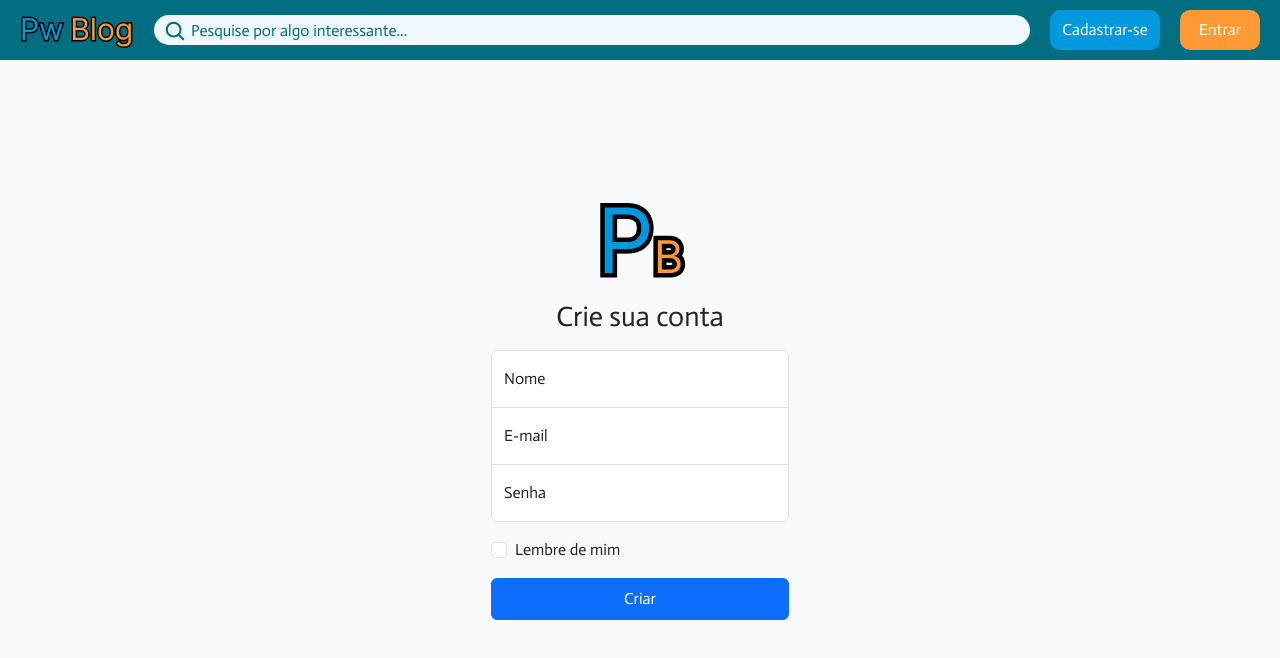
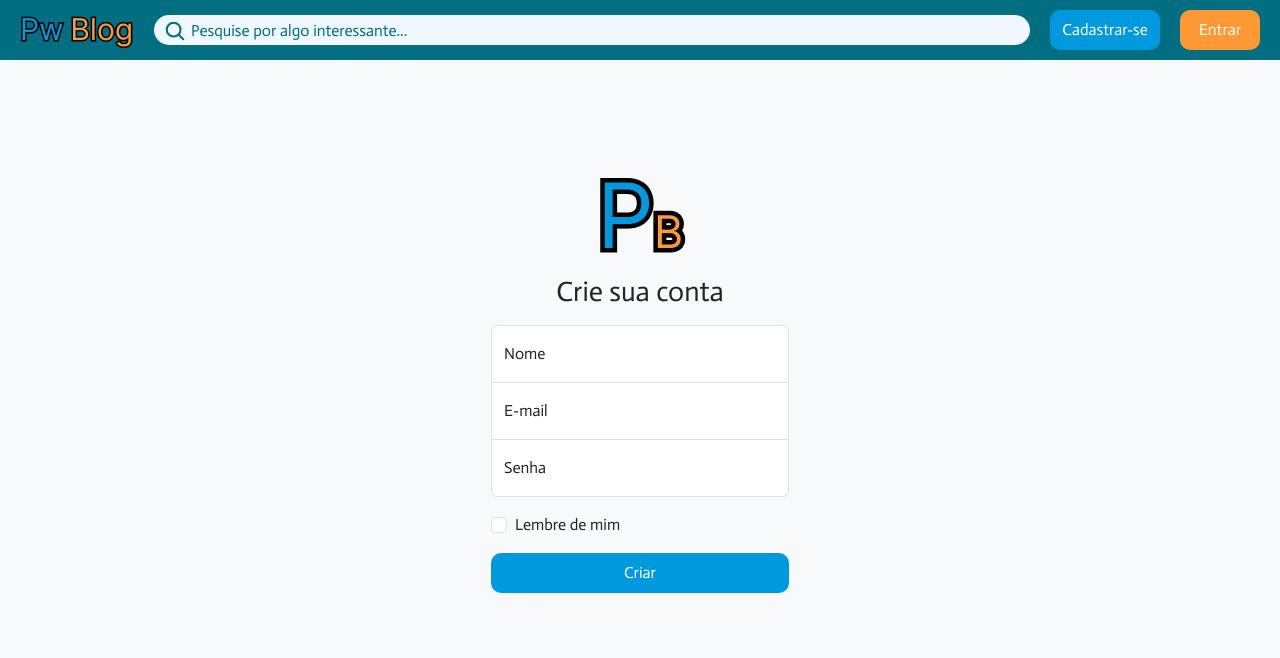
Before and after one commit to KevinWillyan456/purchaseway-blog, a React (Vite) app: page /singin in a window 1280 px wide. Shown: the top 658 px of the page. Built offline with nearby package versions, Linux system fonts and the light colour scheme; no server answers.

Commit message:
feat: criação do sistema de login com o google

```diff
--- a/package.json
+++ b/package.json
@@ -10,10 +10,12 @@
     "preview": "vite preview"
   },
   "dependencies": {
+    "@react-oauth/google": "^0.12.1",
     "axios": "^1.6.8",
     "bootstrap": "^5.3.2",
     "date-fns": "^3.6.0",
     "js-cookie": "^3.0.5",
+    "jwt-decode": "^4.0.0",
     "react": "^18.2.0",
     "react-bootstrap": "^2.9.0",
     "react-dom": "^18.2.0",
--- /dev/null
+++ b/src/components/continuewithgoogle/ContinueWithGoogle.tsx
@@ -0,0 +1,156 @@
+import axios from 'axios'
+import { IGoogleLogin } from '../../contexts/GlobalContext'
+import AlertComponent from '../alertcomponent/AlertComponent'
+import { useState } from 'react'
+import { GoogleLogin } from '@react-oauth/google'
+import { jwtDecode } from 'jwt-decode'
+import Cookies from 'js-cookie'
+
+function ContinueWithGoogle() {
+    const [showAlertComponent, setShowAlertComponent] = useState<boolean>(false)
+    const [messageAlertComponent, setMessageAlertComponent] =
+        useState<string>('')
+    const [typeAlertComponent, setTypeAlertComponent] = useState<
+        'success' | 'error'
+    >('success')
+    const [onceSubmit, setOnceSubmit] = useState<boolean>(false)
+
+    const handleGoogleMethod = (data: IGoogleLogin) => {
+        if (onceSubmit) return
+        setOnceSubmit(true)
+
+        const pictureFormatted = data.picture.replace('s96-c', 's400-c')
+
+        axios
+            .post(
+                import.meta.env.VITE_API_URL + '/users',
+                {
+                    nome: data.name,
+                    email: data.email,
+                    senha: data.sub,
+                    picture: pictureFormatted,
+                    stayConnected: true,
+                },
+                {
+                    headers: {
+                        'Content-Type': 'application/json',
+                        Authorization: import.meta.env.VITE_API_KEY,
+                    },
+                }
+            )
+            .then((response) => {
+                Cookies.set('token', response.data.token, {
+                    expires: response.data.stayConnected ? 7 : 1,
+                })
+
+                if (response.status === 201) {
+                    window.location.href = '/dashboard'
+                }
+            })
+            .catch((error) => {
+                if (error.response?.status === 409) {
+                    axios
+                        .post(
+                            import.meta.env.VITE_API_URL + '/login',
+                            {
+                                email: data.email,
+                                senha: data.sub,
+                                stayConnected: true,
+                            },
+                            {
+                                headers: {
+                                    'Content-Type': 'application/json',
+                                    Authorization: import.meta.env.VITE_API_KEY,
+                                },
+                            }
+                        )
+                        .then((response) => {
+                            Cookies.set('token', response.data.token, {
+                                expires: response.data.stayConnected ? 7 : 1,
+                            })
+
+                            if (response.status === 200) {
+                                window.location.href = '/dashboard'
+                            }
+                        })
+                        .catch((error) => {
+                            if (
+                                error.response?.status === 401 ||
+                                error.response?.status === 404
+                            ) {
+                                setShowAlertComponent(true)
+                                setMessageAlertComponent(
+                                    'Email ou senha incorretos'
+                                )
+                                setTypeAlertComponent('error')
+
+                                setTimeout(() => {
+                                    setShowAlertComponent(false)
+                                }, 3000)
+                            } else {
+                                setShowAlertComponent(true)
+                                setMessageAlertComponent(
+                                    'Erro ao fazer login, tente novamente'
+                                )
+                                setTypeAlertComponent('error')
+
+                                setTimeout(() => {
+                                    setShowAlertComponent(false)
+                                }, 3000)
+                            }
+                        })
+                } else {
+                    setShowAlertComponent(true)
+                    setMessageAlertComponent(
+                        'Erro ao criar conta, tente novamente'
+                    )
+                    setTypeAlertComponent('error')
+
+                    setTimeout(() => {
+                        setShowAlertComponent(false)
+                    }, 3000)
+                }
+            })
+            .finally(() => {
+                setOnceSubmit(false)
+            })
+    }
+
+    return (
+        <>
+            <GoogleLogin
+                onSuccess={(credentialResponse) => {
+                    const decoded = jwtDecode(
+                        credentialResponse?.credential as string
+                    )
+
+                    handleGoogleMethod(decoded as IGoogleLogin)
+                }}
+                onError={() => {
+                    setShowAlertComponent(true)
+                    setMessageAlertComponent(
+                        'Erro ao fazer login com o Google, tente novamente'
+                    )
+                    setTypeAlertComponent('error')
+
+                    setTimeout(() => {
+                        setShowAlertComponent(false)
+                    }, 3000)
+                }}
+                size="large"
+                text="continue_with"
+                shape="circle"
+                logo_alignment="center"
+                width={300}
+            />
+            <AlertComponent
+                show={showAlertComponent}
+                onHide={() => setShowAlertComponent(false)}
+                message={messageAlertComponent}
+                type={typeAlertComponent}
+            />
+        </>
+    )
+}
+
+export default ContinueWithGoogle
--- a/src/components/mainlogin/MainLogin.css
+++ b/src/components/mainlogin/MainLogin.css
@@ -31,3 +31,24 @@
 .main-singin-create-account {
     text-align: center;
 }
+.main-login-button,
+.main-singin-button {
+    transition: 200ms;
+    width: 100%;
+    height: 40px;
+    border-radius: 10px;
+    background: var(--color-blue);
+    border: none;
+    color: var(--color-white);
+    font-size: 16px;
+    cursor: pointer;
+    display: flex;
+    align-items: center;
+    justify-content: center;
+    margin-top: 10px;
+    margin-bottom: 12px;
+}
+.main-login-button:hover,
+.main-singin-button:hover {
+    background-color: var(--color-dark-blue);
+}
--- a/src/components/mainlogin/MainLogin.tsx
+++ b/src/components/mainlogin/MainLogin.tsx
@@ -3,6 +3,7 @@ import Cookies from 'js-cookie'
 import './MainLogin.css'
 import { useState } from 'react'
 import AlertComponent from '../alertcomponent/AlertComponent'
+import ContinueWithGoogle from '../continuewithgoogle/ContinueWithGoogle'
 
 function MainLogin() {
     const [showAlertComponent, setShowAlertComponent] = useState(false)
@@ -160,13 +161,12 @@ function MainLogin() {
                             Lembre de mim
                         </label>
                     </div>
-                    <button
-                        className="btn btn-primary w-100 py-2"
-                        type="submit"
-                    >
+                    <button className="main-login-button" type="submit">
                         Entrar
                     </button>
                 </form>
+
+                <ContinueWithGoogle />
             </section>
 
             <AlertComponent
--- a/src/components/mainsingin/MainSingIn.tsx
+++ b/src/components/mainsingin/MainSingIn.tsx
@@ -3,6 +3,7 @@ import Cookies from 'js-cookie'
 import './MainSingIn.css'
 import AlertComponent from '../alertcomponent/AlertComponent'
 import { useState } from 'react'
+import ContinueWithGoogle from '../continuewithgoogle/ContinueWithGoogle'
 
 const USER_NAME_MIN_LENGTH = 3
 const USER_NAME_MAX_LENGTH = 100
@@ -228,13 +229,11 @@ function MainSingIn() {
                             Lembre de mim
                         </label>
                     </div>
-                    <button
-                        className="btn btn-primary w-100 py-2"
-                        type="submit"
-                    >
+                    <button className="main-singin-button" type="submit">
                         Criar
                     </button>
                 </form>
+                <ContinueWithGoogle />
             </section>
 
             <AlertComponent
--- a/src/pages/Login.tsx
+++ b/src/pages/Login.tsx
@@ -2,6 +2,7 @@ import { useEffect, useState } from 'react'
 import Header from '../components/header/Header'
 import MainLogin from '../components/mainlogin/MainLogin'
 import authenticate from '../utils/AuthUtils'
+import { GoogleOAuthProvider } from '@react-oauth/google'
 
 function Login() {
     const [isAuthenticated, setIsAuthenticated] = useState(false)
@@ -22,8 +23,12 @@ function Login() {
                 ? (window.location.href = '/dashboard')
                 : requestHasEnded && (
                       <>
-                          <Header />
-                          <MainLogin />
+                          <GoogleOAuthProvider
+                              clientId={import.meta.env.VITE_GOOGLE_CLIENT_ID}
+                          >
+                              <Header />
+                              <MainLogin />
+                          </GoogleOAuthProvider>
                       </>
                   )}
         </>
--- a/src/pages/SingIn.tsx
+++ b/src/pages/SingIn.tsx
@@ -1,11 +1,16 @@
+import { GoogleOAuthProvider } from '@react-oauth/google'
 import Header from '../components/header/Header'
 import MainSingIn from '../components/mainsingin/MainSingIn'
 
 function SingIn() {
     return (
         <>
-            <Header />
-            <MainSingIn />
+            <GoogleOAuthProvider
+                clientId={import.meta.env.VITE_GOOGLE_CLIENT_ID}
+            >
+                <Header />
+                <MainSingIn />
+            </GoogleOAuthProvider>
         </>
     )
 }
```
Also changed, not shown: src/contexts/GlobalContext.tsx (+7 -0 lines), 2 other files (tests, documents, lock files or other folders).
